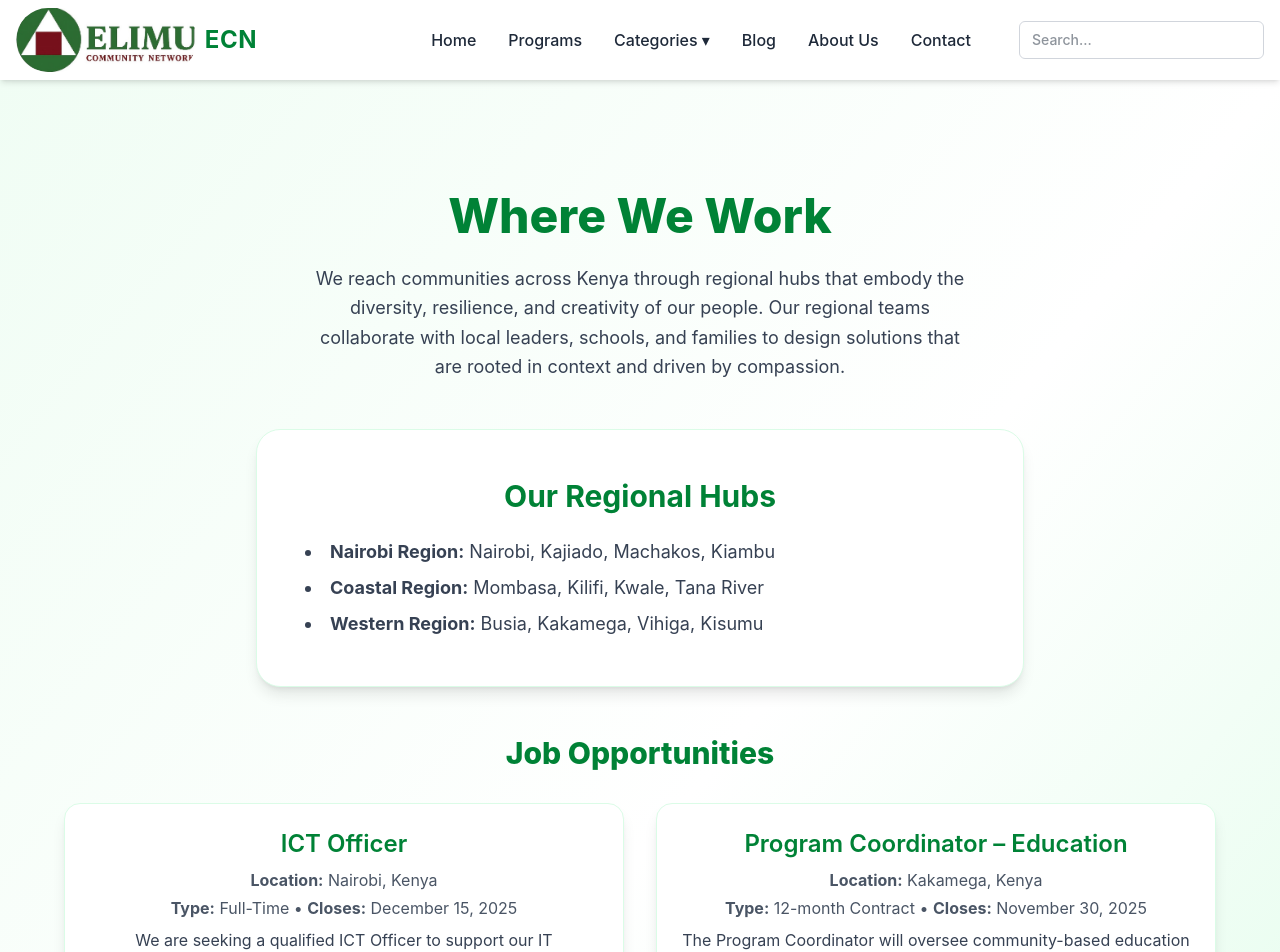
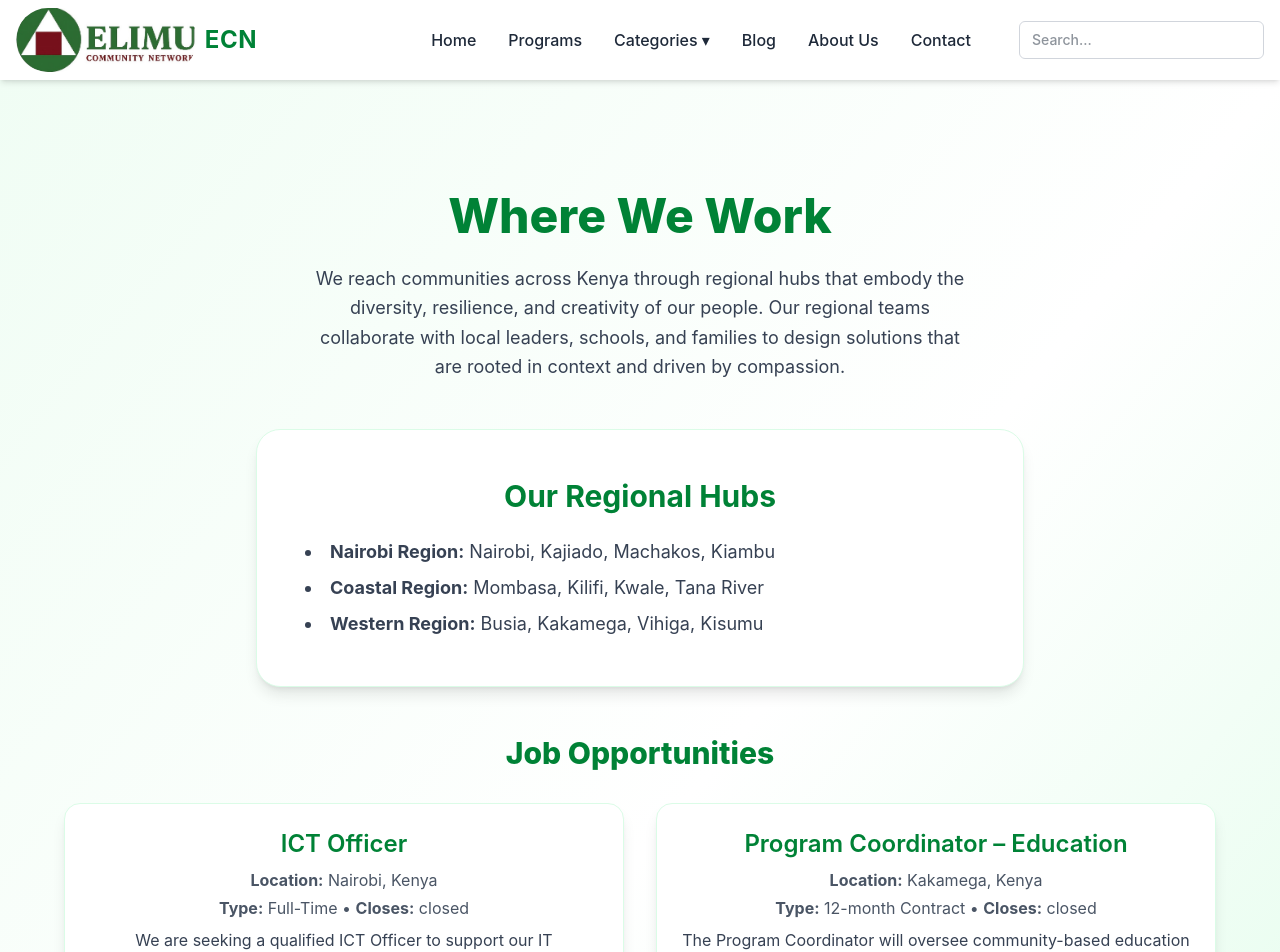
Before and after one commit to steph10920/ecnafrica, a React (Vite) app: page /contact in a window 1280 px wide. Shown: the top 952 px of the page. Built offline with nearby package versions, Linux system fonts and the light colour scheme.

Commit message:
closed dates

```diff
--- a/src/pages/Contact.jsx
+++ b/src/pages/Contact.jsx
@@ -10,7 +10,7 @@ export default function Contact() {
       title: "ICT Officer",
       location: "Nairobi, Kenya",
       type: "Full-Time",
-      closingDate: "December 15, 2025",
+      closingDate: /*"December 15, 2025"*/"closed",
       salaryRange: "KES 70,000 - 120,000 (negotiable)",
       shortDescription:
         "We are seeking a qualified ICT Officer to support our IT infrastructure, ensure network stability, and manage system security.",
@@ -39,7 +39,7 @@ export default function Contact() {
       title: "Program Coordinator – Education",
       location: "Kakamega, Kenya",
       type: "12-month Contract",
-      closingDate: "November 30, 2025",
+      closingDate: /*"November 30, 2025",*/"closed",
       salaryRange: "KES 60,000 - 90,000 (depending on experience)",
       shortDescription:
         "The Program Coordinator will oversee community-based education initiatives, manage field officers, and ensure effective reporting.",
```
